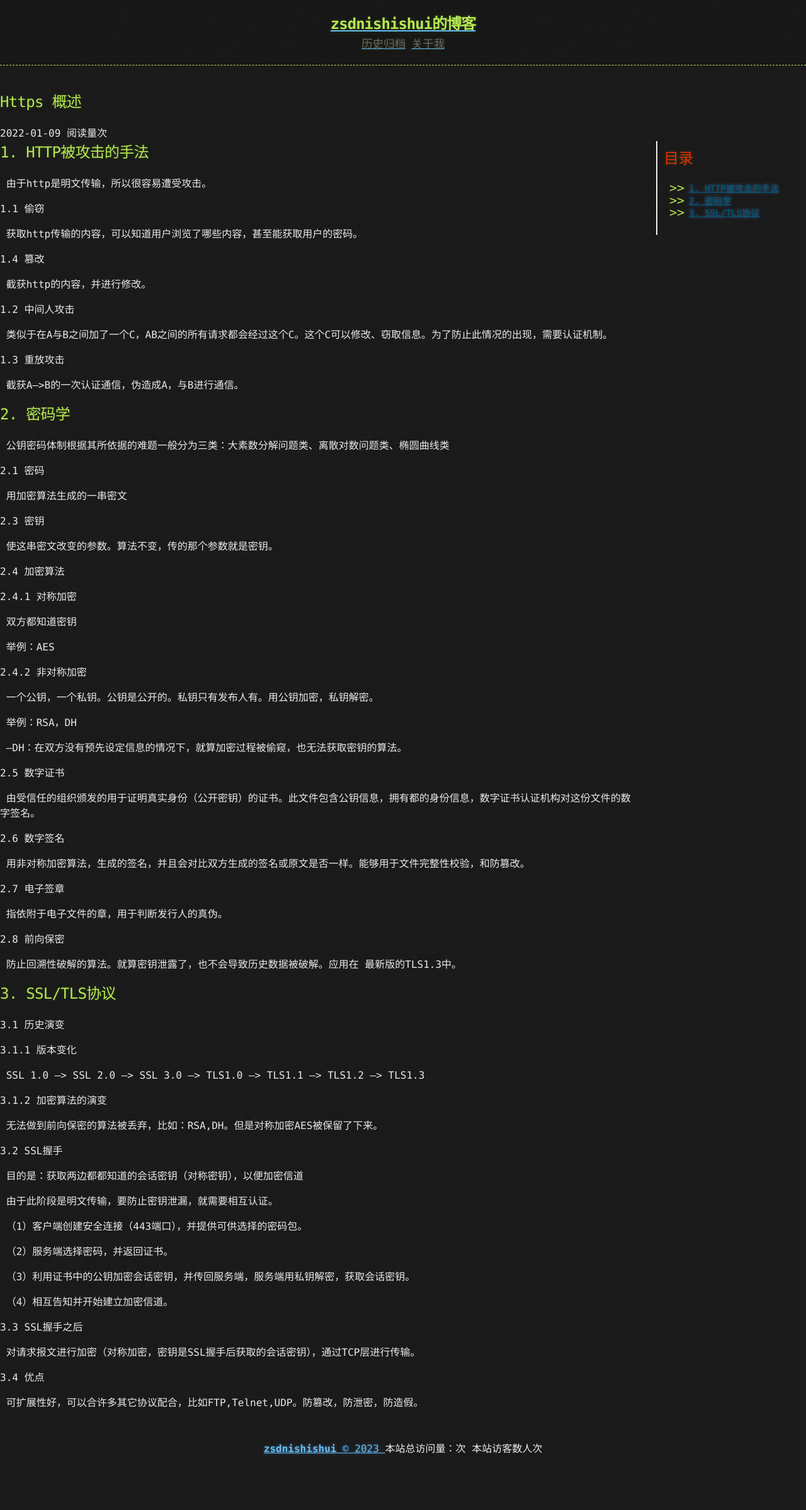
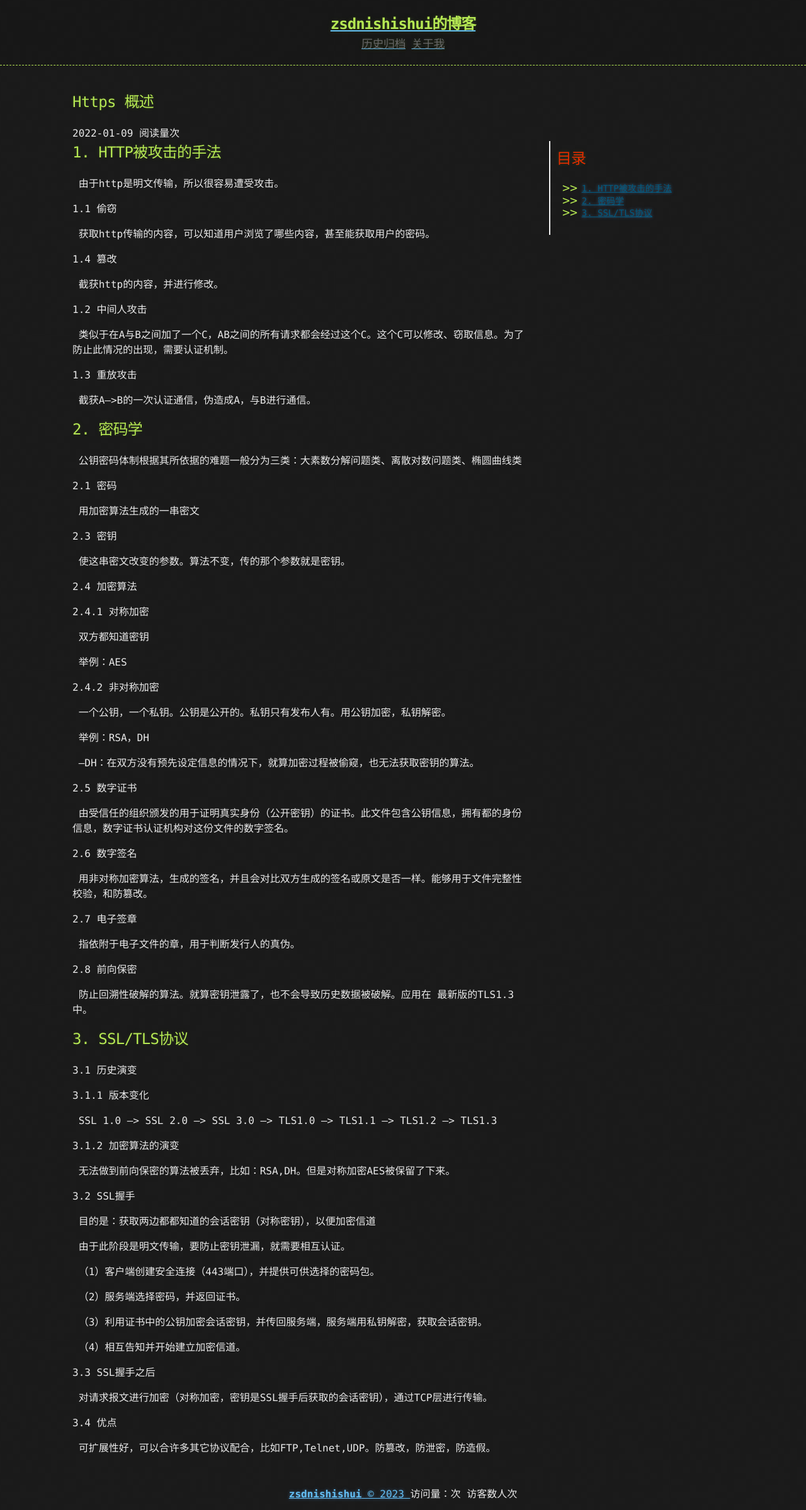
Before and after one commit to zsdnishishui/first, a Jekyll site: the page built from _posts/2022-01-09-HTTPS 概述.md, in a window 1280 px wide. Shown: the whole page at 63% size. Built offline with Jekyll 4.4.1, drawn with Linux system fonts in a browser that asks for light colours; comment, search, counter and statistics services are not loaded; before the commit the page ends 2326 px from its top, so only the background shows below that.

Commit message:
微调样式

```diff
--- a/_includes/footer.html
+++ b/_includes/footer.html
@@ -6,6 +6,6 @@
     {% capture currentyear %}{{ 'now' | date: "%Y" }}{% endcapture %}
     <span>© {{ currentyear }}</span>
   </a>
-  <span id="busuanzi_container_site_pv">本站总访问量：<span id="busuanzi_value_site_pv"></span>次</span>
-  <span id="busuanzi_container_site_uv">本站访客数<span id="busuanzi_value_site_uv"></span>人次</span>
+  <span id="busuanzi_container_site_pv">访问量：<span id="busuanzi_value_site_pv"></span>次</span>
+  <span id="busuanzi_container_site_uv">访客数<span id="busuanzi_value_site_uv"></span>人次</span>
 </footer>
--- a/_sass/base.scss
+++ b/_sass/base.scss
@@ -24,9 +24,42 @@ body {
 /* General & 'Reset' Stuff */
 
 .container {
-  width: 90%;
-  max-width: 1500px;
+  width: 1050px;
+  display: flex;
+  flex-direction: row;
   margin: 0 auto;
+  .contents{
+    width: 750px;
+  }
+  .table-of-contents{
+    padding: 10px;
+    border-left: 2px solid #efefef;
+    width: 280px;
+    position: -webkit-sticky;
+    position: sticky;
+    top: 80px;
+    margin-bottom: 80px;
+    height: fit-content;
+    margin-left: 30px;
+    h2 {
+      font-family: fantasy;
+      color: #e32e00;
+    }
+    ul{
+      //margin-left: 20px;
+      list-style-type: revert;
+      font-size: 14px;
+      line-height: 24px;
+      color: #005b81;
+      a{
+        color: #005b81;
+        &:hover{
+          color: #e32e00;
+          text-decoration: underline;
+        }
+      }
+    }
+  }
 }
 
 
@@ -273,56 +306,20 @@ a:active, a:focus {
 }
 
 
-.container {
-  width: 1300px;
-  display: flex;
-  flex-direction: row;
-  .contents{
-    width: 1200px;
-  }
-  .table-of-contents{
-    padding: 10px;
-    border-left: 2px solid #efefef;
-    width: 280px;
-    position: -webkit-sticky;
-    position: sticky;
-    top: 80px;
-    margin-bottom: 80px;
-    height: fit-content;
-    margin-left: 30px;
-    h2 {
-      font-family: fantasy;
-      color: #e32e00;
-    }
-    ul{
-      //margin-left: 20px;
-      list-style-type: revert;
-      font-size: 14px;
-      line-height: 24px;
-      color: #005b81;
-      a{
-        color: #005b81;
-        &:hover{
-          color: #e32e00;
-          text-decoration: underline;
-        }
+
+
+@media screen and (max-width: 1050px) {
+  .post-content {
+    .container {
+      width: 100%;
+      .contents {
+        width: 100%;
+        float: none;
+        margin: 0 auto;
+      }
+      .table-of-contents {
+        display: none;
       }
     }
   }
 }
-//
-//@media screen and (max-width: 1050px) {
-//  .post-content {
-//    .container {
-//      width: 100%;
-//      .contents {
-//        width: 100%;
-//        float: none;
-//        margin: 0 auto;
-//      }
-//      .table-of-contents {
-//        display: none;
-//      }
-//    }
-//  }
-//}
```
